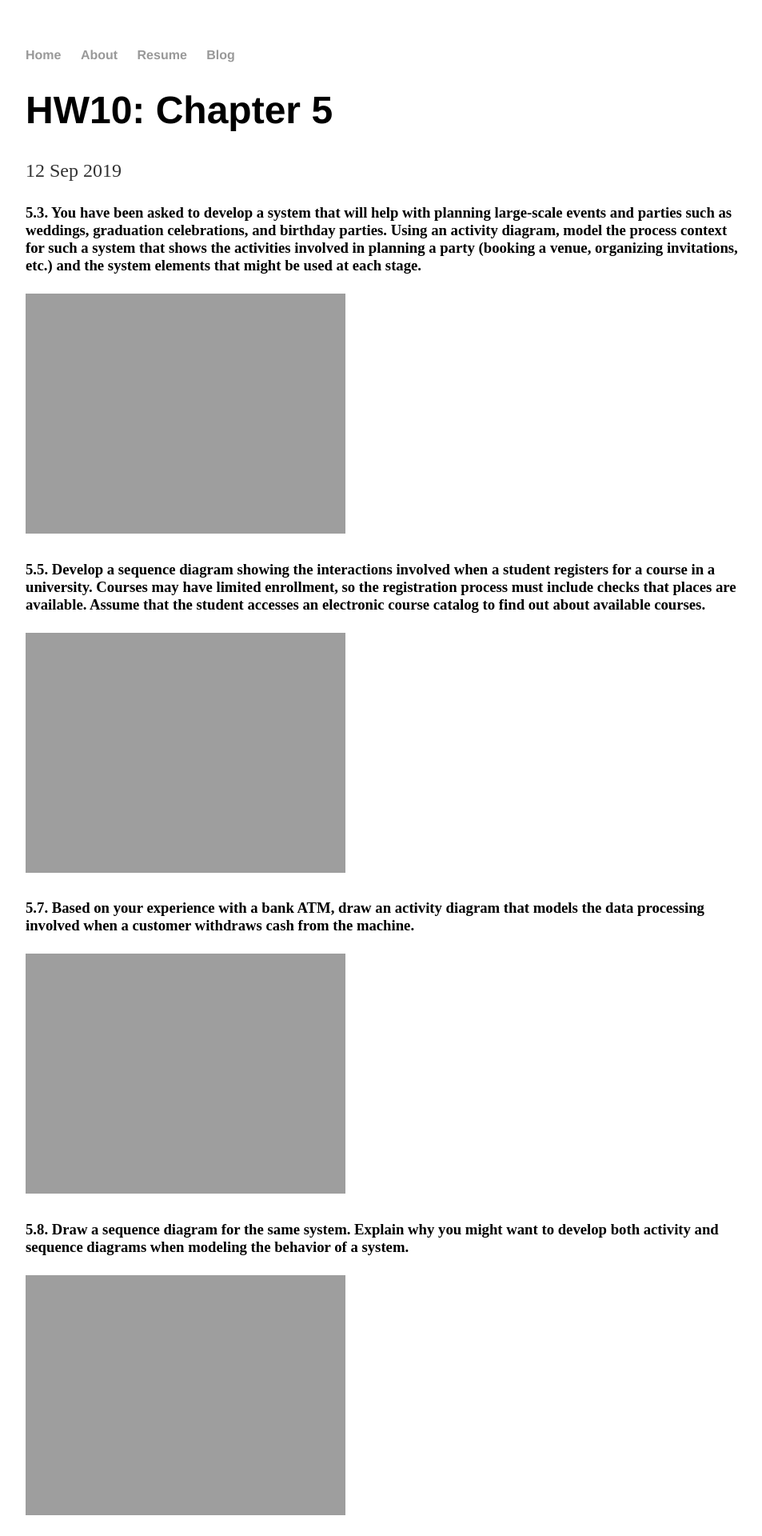
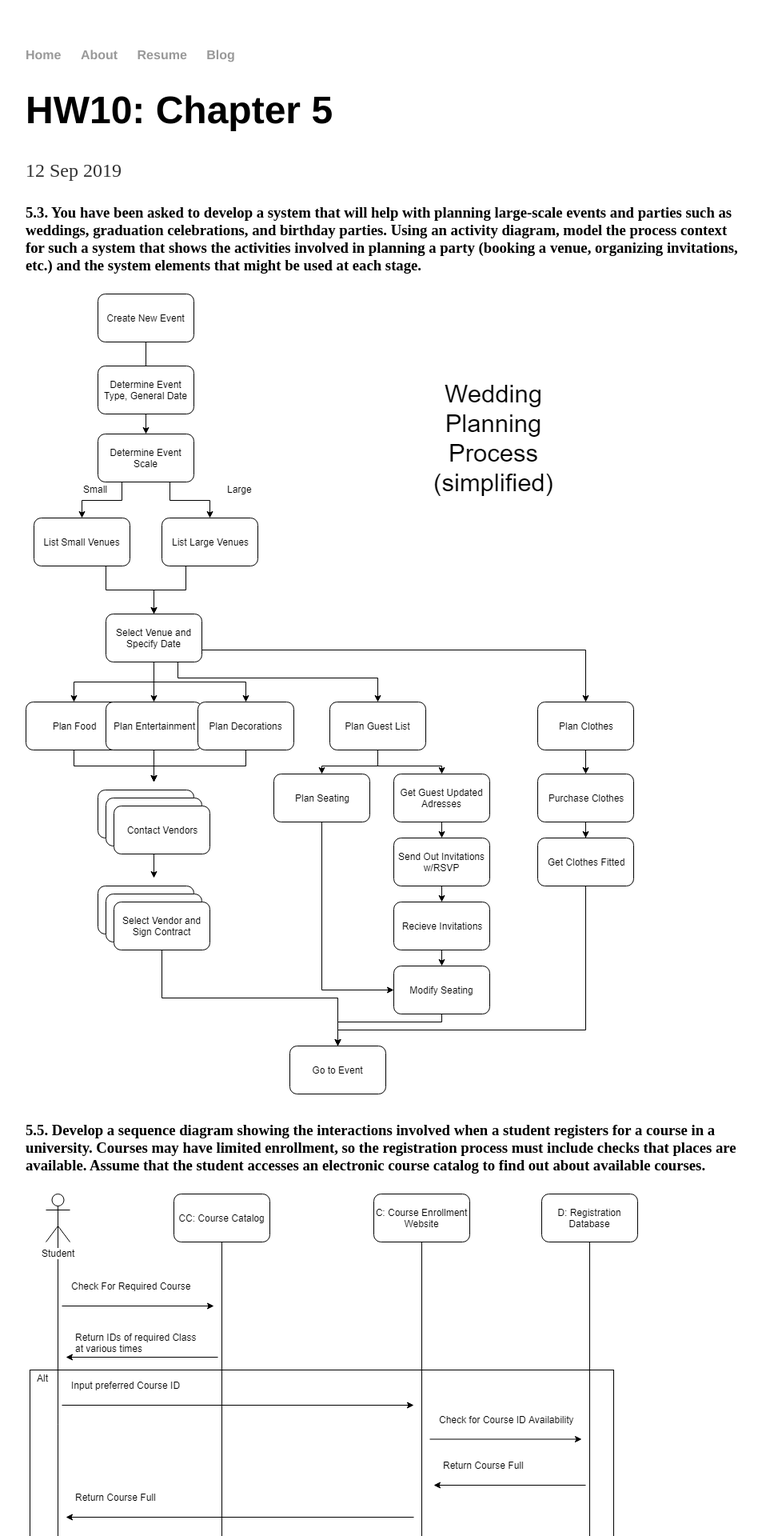
Before and after one commit to Quintuplin/quintuplin.github.io, a Jekyll site: the page built from _posts/2019-09-12-Chapter-5.md, in a window 1280 px wide. Shown: the top 1920 px of the page at 80% size, without its empty margins (160-1113 px from the left). Built offline with Jekyll 4.4.1, drawn with Linux system fonts in a browser that asks for light colours; comment, search, counter and statistics services are not loaded.

Commit message:
Update 2019-09-12-Chapter-5.md

```diff
--- a/_posts/2019-09-12-Chapter-5.md
+++ b/_posts/2019-09-12-Chapter-5.md
@@ -6,18 +6,18 @@ date: 2019-09-12
 
 ### 5.3. You have been asked to develop a system that will help with planning large-scale events and parties such as weddings, graduation celebrations, and birthday parties. Using an activity diagram, model the process context for such a system that shows the activities involved in planning a party (booking a venue, organizing invitations, etc.) and the system elements that might be used at each stage.
 
-![5.3]({{ site.url }}/assets/2019-09-12-5_3.png)
+![5-3]({{ site.url }}/assets/2019-09-12-5-3.png)
 
 ### 5.5. Develop a sequence diagram showing the interactions involved when a student registers for a course in a university. Courses may have limited enrollment, so the registration process must include checks that places are available. Assume that the student accesses an electronic course catalog to find out about available courses.
 
-![5.5]({{ site.url }}/assets/2019-09-12-5_5.png)
+![5-5]({{ site.url }}/assets/2019-09-12-5-5.png)
 
 ### 5.7. Based on your experience with a bank ATM, draw an activity diagram that models the data processing involved when a customer withdraws cash from the machine.
 
-![5.7]({{ site.url }}/assets/2019-09-12-5_7.png)
+![5-7]({{ site.url }}/assets/2019-09-12-5-7.png)
 
 ### 5.8. Draw a sequence diagram for the same system. Explain why you might want to develop both activity and sequence diagrams when modeling the behavior of a system.
 
-![5.8]({{ site.url }}/assets/2019-09-12-5_8.png)
+![5-8]({{ site.url }}/assets/2019-09-12-5-8.png)
 
 I would probably want to develop both activity and sequence diagrams because the activity diagram is useful for determining what has to happen in broad strokes, while the sequence diagram keeps it very clear as to what has to interface (and interpret) from what, in a more strict and descriptive manner. However, I would even more want to simply draw these on normal paper. Diagrams are great when designing and implimenting the project in question, but there is no denying the process of making them can be painful, especially when dragging little boxes and arrows around a screen.
```
